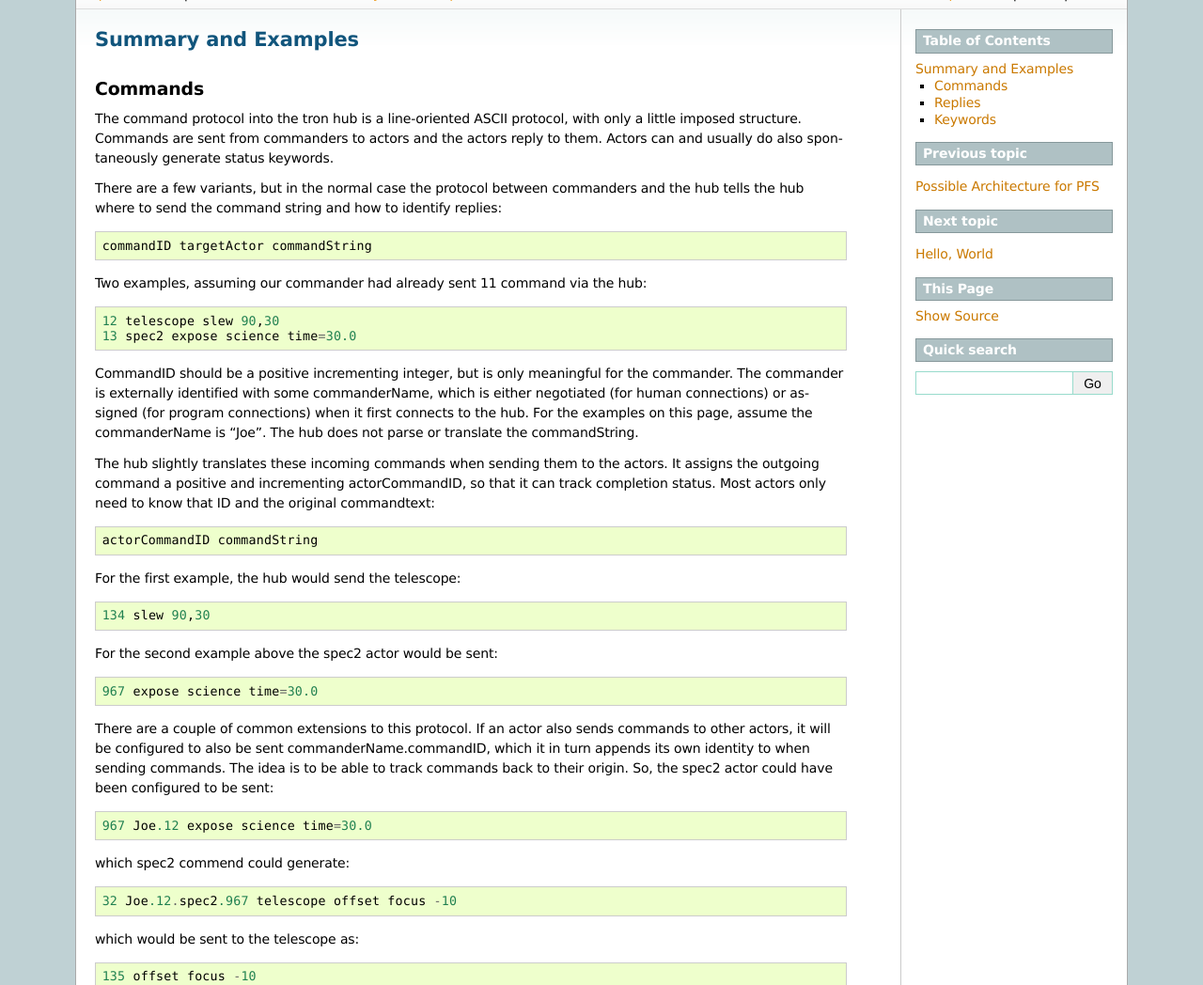
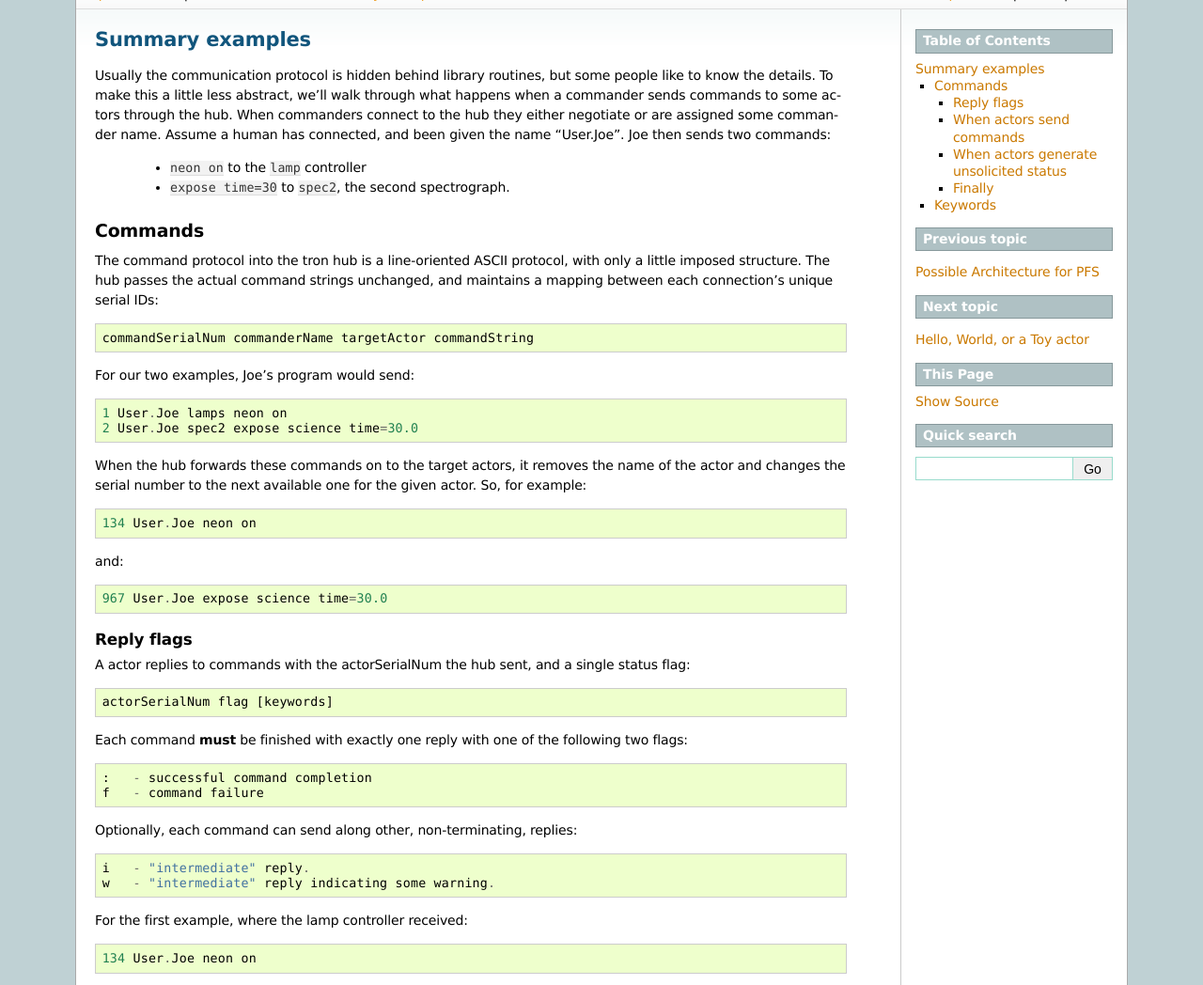
Before and after one commit to Subaru-PFS/tron_tron, a Sphinx documentation site: the page built from Docs/sphinx/summary.rst, in a window 1280 px wide and 1400 px high. Shown: the part 352-1400 px from the top of the window at 94% size. Built offline with Sphinx 7.4.7, drawn with Linux system fonts in a browser that asks for light colours; formulas are drawn with MathJax 3; some of the changed text lies outside the part shown.

Commit message:
doc changes
git-svn-id: svn://svn.apo.nmsu.edu/tron/tron/branches/HSC@609 6cb9dee2-cd90-4b54-8ea6-2d2f74f8b5ed

```diff
--- a/Docs/sphinx/PFS.rst
+++ b/Docs/sphinx/PFS.rst
@@ -69,3 +69,7 @@ properties, take camera exposures, and command offsets. One natural
 structure is a standalone actor which runs an expose-measure-offset
 loop, handing off the exposures, offsets, and probe management to
 other actors.
+
+I am not sure that it is the right tool, but we do have a fairly
+adaptable python/tk/X11 GUI program which can be used to control
+hub-connected systems, either during development or operations.
--- a/Docs/sphinx/conf.py
+++ b/Docs/sphinx/conf.py
@@ -287,3 +287,5 @@ epub_copyright = u'2012, Craig Loomis'
 
 # Example configuration for intersphinx: refer to the Python standard library.
 intersphinx_mapping = {'http://docs.python.org/': None}
+
+todo_include_todos = True
--- a/Docs/sphinx/summary.rst
+++ b/Docs/sphinx/summary.rst
@@ -1,76 +1,52 @@
-Summary and Examples
-====================
+Summary examples
+================
+
+Usually the communication protocol is hidden behind library routines,
+but some people like to know the details. To make this a little less
+abstract, we'll walk through what happens when a commander sends
+commands to some actors through the hub. When commanders connect to
+the hub they either negotiate or are assigned some commander
+name. Assume a human has connected, and been given the name
+"User.Joe". Joe then sends two commands:
+
+ - ``neon on`` to the ``lamp`` controller
+ - ``expose time=30`` to ``spec2``, the second spectrograph.
 
 Commands
 --------
 
 The command protocol into the tron hub is a line-oriented ASCII
-protocol, with only a little imposed structure. Commands are sent
-from commanders to actors and the actors reply to them. Actors can
-and usually do also spontaneously generate status keywords.
+protocol, with only a little imposed structure. The hub passes the
+actual command strings unchanged, and maintains a mapping between each
+connection's unique serial IDs::
 
-There are a few variants, but in the normal case the protocol between
-commanders and the hub tells the hub where to send the command string
-and how to identify replies::
+ commandSerialNum commanderName targetActor commandString
 
- commandID targetActor commandString
+For our two examples, Joe's program would send::
 
-Two examples, assuming our commander had already sent 11 command via
-the hub::
+ 1 User.Joe lamps neon on
+ 2 User.Joe spec2 expose science time=30.0
 
- 12 telescope slew 90,30
- 13 spec2 expose science time=30.0
+When the hub forwards these commands on to the target actors, it removes
+the name of the actor and changes the serial number to the next
+available one for the given actor. So, for example::
 
-CommandID should be a positive incrementing integer, but is only
-meaningful for the commander. The commander is externally identified
-with some commanderName, which is either negotiated (for human
-connections) or assigned (for program connections) when it first
-connects to the hub.  For the examples on this page, assume the
-commanderName is "Joe".  The hub does not parse or translate the
-commandString.
+ 134 User.Joe neon on
 
-The hub slightly translates these incoming commands when sending them
-to the actors. It assigns the outgoing command a positive and
-incrementing actorCommandID, so that it can track completion
-status. Most actors only need to know that ID and the original
-commandtext::
+and::
 
- actorCommandID commandString
+ 967 User.Joe expose science time=30.0
 
-For the first example, the hub would send the telescope::
 
- 134 slew 90,30
+Reply flags
+^^^^^^^^^^^
 
-For the second example above the spec2 actor would be sent::
-
- 967 expose science time=30.0
-
-There are a couple of common extensions to this protocol. If an actor
-also sends commands to other actors, it will be configured to also be
-sent commanderName.commandID, which it in turn appends its own
-identity to when sending commands. The idea is to be able to track
-commands back to their origin. So, the spec2 actor could have been
-configured to be sent::
-
- 967 Joe.12 expose science time=30.0
-
-which spec2 commend could generate::
-
- 32 Joe.12.spec2.967 telescope offset focus -10
-
-which would be sent to the telescope as::
-
- 135 offset focus -10
-
-Replies
--------
-
-A actor replies to commands with the actorCommandID the hub sent, and
+A actor replies to commands with the actorSerialNum the hub sent, and
 a single status flag::
 
- actorCommandID flag [keywords]
+ actorSerialNum flag [keywords]
 
-Each command _must_ be finished with exactly one reply with one of
+Each command **must** be finished with exactly one reply with one of
 the following two flags::
 
  :   - successful command completion
@@ -82,13 +58,22 @@ replies::
  i   - "intermediate" reply.
  w   - "intermediate" reply indicating some warning.
 
-For the above example commands::
 
- 134 i text="slewing to 90,30"
- 134 i az=90; alt=30; rot=0
+For the first example, where the lamp controller received::
+
+ 134 User.Joe neon on
+
+if all went well it might reply::
+
+ 134 i text="turning neon lamp on"
+ 134 i neon=on; hgCd=off
  134 :
 
- 135 : focus=1000
+For the second example above, the spec2 actor might reply to::
+
+ 967 User.Joe expose science time=30.0
+
+with::
 
  967 i exposureID=123
  967 i exposureState="Flushing"
@@ -96,27 +81,55 @@ For the above example commands::
  967 i exposureState="Reading"; shutter="closed"
  967 : exposureState="Done"; filename="PFSA000012302.fits"
 
-The command IDs get (un-)translated each time they go through the
-hub, so that the command sender can associate replies with its own
-command IDs. And for slightly fiddly reasons, the source of the reply
-is also added [the hub can reply if no the actor cannot be connected
-to, say]. So for the above commands the original commander would see::
 
- User.Joe 12 telescope i text="slewing to 90,30"
- User.Joe 12 telescope i az=90; alt=30; rot=0
- User.Joe 12 telescope :
+When actors send commands
+^^^^^^^^^^^^^^^^^^^^^^^^^
 
- spec2 32 telescope : focus=1000
+So why does the commanderName get passed in to the hub and down to
+actors? Well, if an actor also sends commands to other actors, it
+is useful to track where the triggering command originally came
+from. So, if the spec2 actor needed to adjust telescope focus, it
+would send something like::
 
- User.Joe 13 spec2 i exposureID=123
- User.Joe 13 spec2 i exposureState="Flushing"
- User.Joe 13 spec2 i exposureState="Integrating"; shutter="open"
- User.Joe 13 spec2 i exposureState="Reading"; shutter="closed"
- User.Joe 13 spec2 : exposureState="Done"; filename="PFSA000012302.fits"
+ 32 User.Joe.spec2 telescope offset focus -10
 
-This may not have been the best choice.
+When actors generate unsolicited status
+^^^^^^^^^^^^^^^^^^^^^^^^^^^^^^^^^^^^^^^
+
+And how do actors update their status outside of commands? They use a
+serial number of 0. For example, the spec2 controller might send::
+
+ 0 w ccdTemp=-75.3
+
+Finally
+^^^^^^^
+
+The serial numbers get (un-)translated each time replies go through
+the hub, so that a command sender can associate replies with its own
+command IDs. To allow for errors and other special cases, the source
+of the reply is also added. So for the above commands the original
+User.Joe commander would see::
+
+ User.Joe 1 lamps i text="slewing to 90,30"
+ User.Joe 1 lamps i neon=on; hgCd=off
+ User.Joe 1 lamps :
+
+ User.Joe.spec2 32 telescope : focus=1000
+
+ User.Joe 2 spec2 i exposureID=123
+ User.Joe 2 spec2 i exposureState="Flushing"
+ User.Joe 2 spec2 i exposureState="Integrating"; shutter="open"
+ User.Joe 2 spec2 i exposureState="Reading"; shutter="closed"
+ User.Joe 2 spec2 : exposureState="Done"; filename="PFSA000012302.fits"
 
 Keywords
 --------
 
-See the reference documentation.
+.. todo:: Get access to APO trac reference docs as HTML
+
+The status keywords are the fundamental output from actors, and the
+complete set of keywords defines the public API. This is declared
+using a typed python dictionary which is loaded by the supplied
+keyword parser. Part of a relatively complex dictionary is
+
+.. literalinclude:: apogee_keys.py
--- a/Docs/sphinx/toyMain.rst
+++ b/Docs/sphinx/toyMain.rst
@@ -1,8 +1,15 @@
 
-Hello, World
-=====================
+Hello, World, or a Toy actor
+==============================
 
-This is a nearly complete example of a working actor --
+This is a nearly complete example of a working actor. One main
+boilerplate file, and one file defining and implementing some
+commands. Execute the main file, and you can send commands to this
+actor either directly or via the hub.
+
+.. todo:: Put tron and the toyActor in some PFS-accessible git repo.
+.. todo:: consolidate the three library products into one.
+.. todo:: make a one-click installer
 
 Toy Main
 --------
@@ -21,7 +28,7 @@ ToyCommands
 ------------
 
 Files in the Commands subdirectory are automatically loaded, and their
-command definitions registered with the parser.
+ocommand definitions registered with the parser.
 
 Note that the actor infrastructure provides a 'reload' command which
 lets you dynamically reload these command files while the actor is
```
Also changed, not shown: Docs/sphinx/index.rst (+30 -17 lines).
